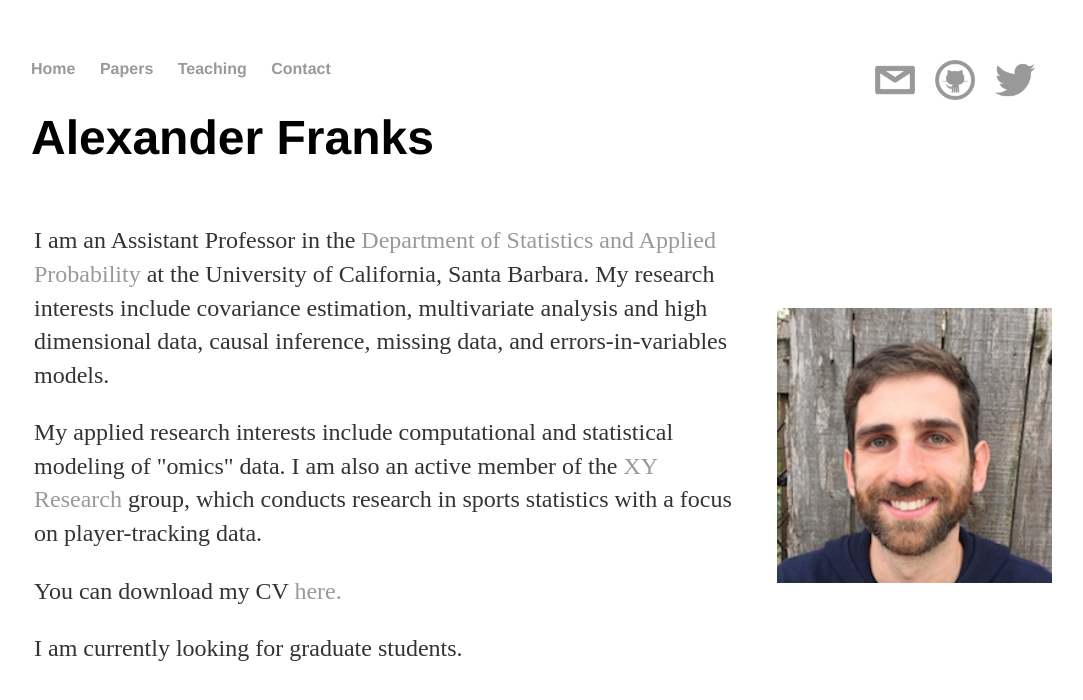
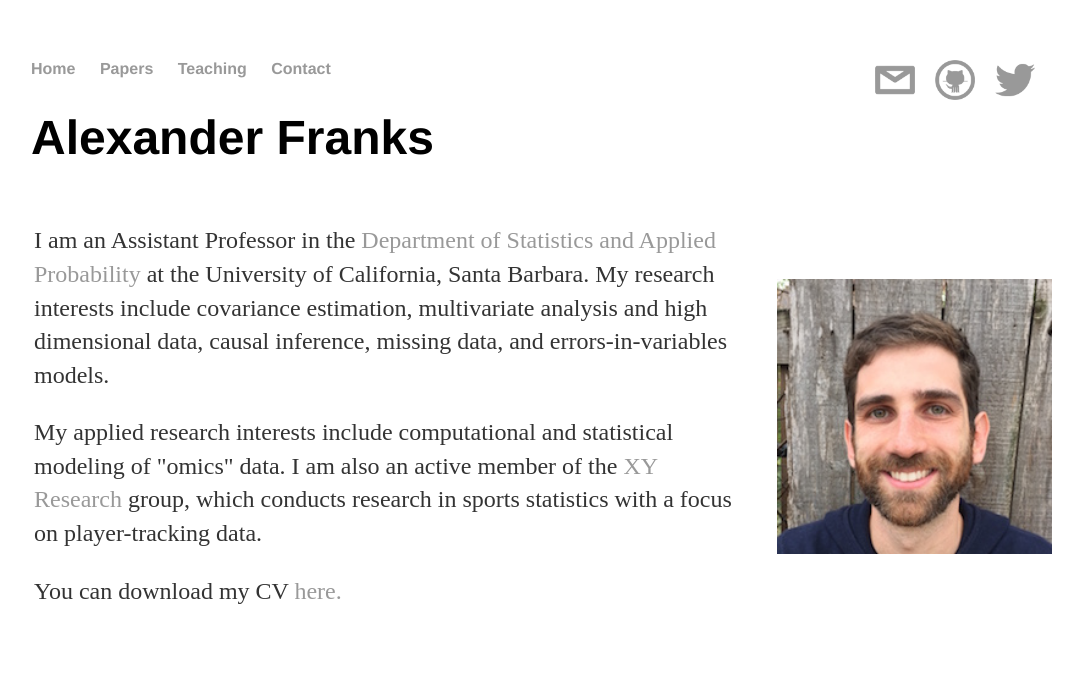
Before and after one commit to afranks86/afranks86.github.io, a Jekyll site: the page built from index.html, in a window 1280 px wide. Shown: the top 700 px of the page, without its empty margins (97-1180 px from the left). Built offline with Jekyll 4.4.1, drawn with Linux system fonts in a browser that asks for light colours; nearby versions of some CDN libraries.

Commit message:
Updated intro

```diff
--- a/index.html
+++ b/index.html
@@ -13,8 +13,6 @@ title: Alexander Franks - Home
           <p>My applied research interests include computational and statistical modeling of "omics" data. I am also an active member of the <a href="http://xyresearch.com/">XY Research</a> group, which conducts research in sports statistics with a focus on player-tracking data.</p>
         <p>You can download my CV <a href="pdfs/franks_cv.pdf">here.</a></p>
 
-        <p>I am currently looking for graduate students.</p>
-
       </td>
       <td width="30%">
         <img class="displayed" src="images/headshot.jpg" alt="Headshot" width="275" align="right">
```
